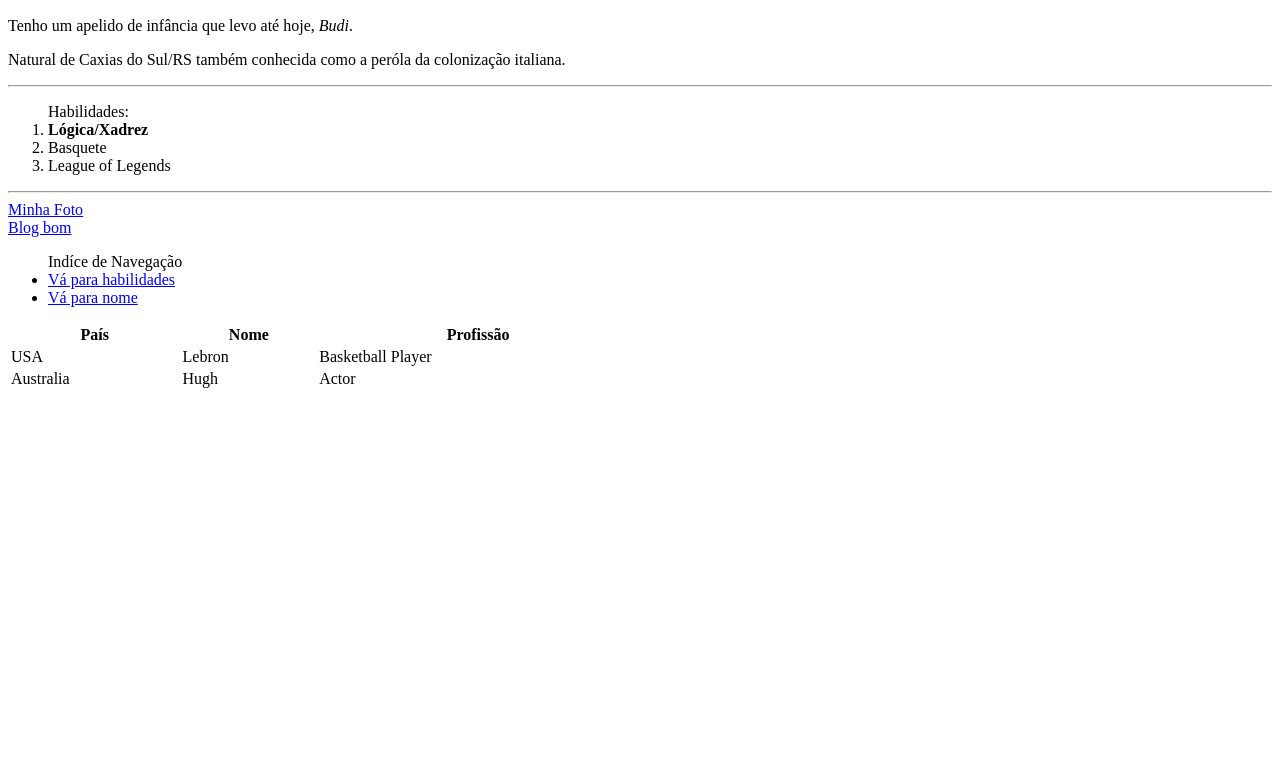
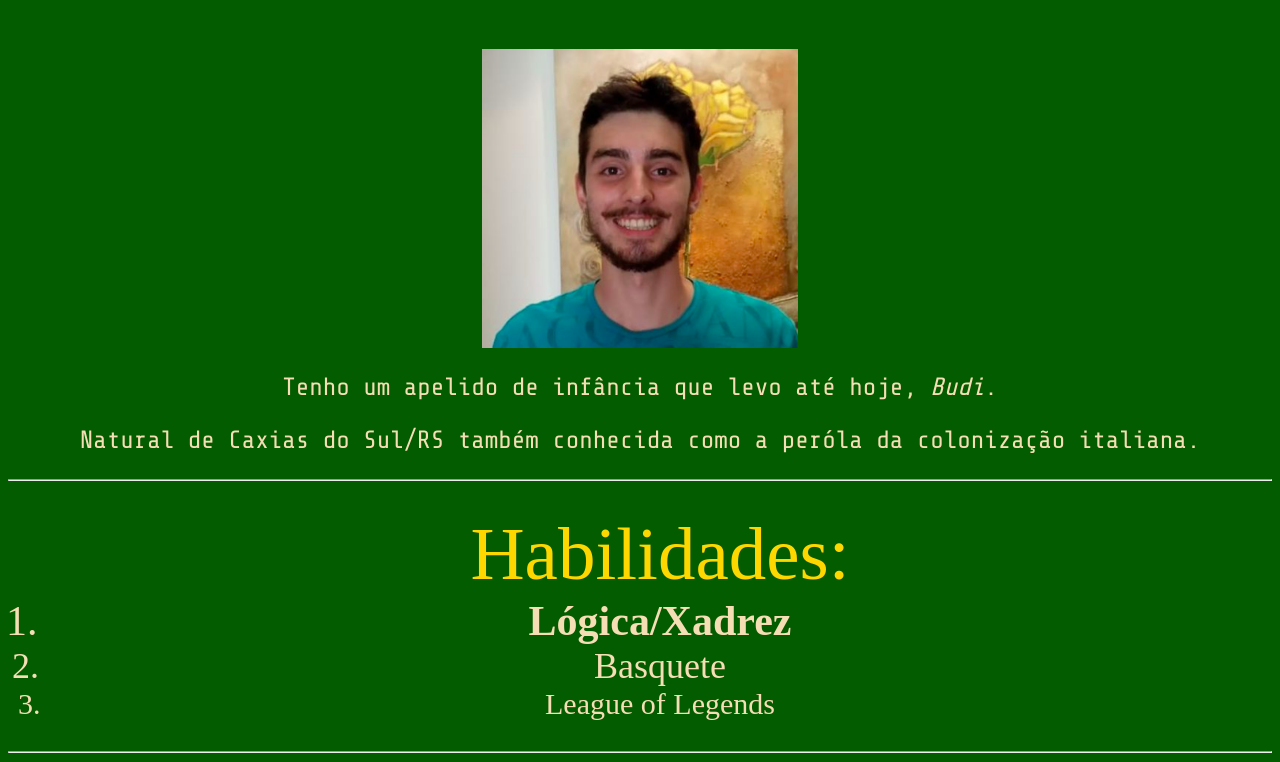
Before and after one commit to ArthurMGoulart/ArthurMGoulart.github.io, a plain HTML site: page index.html in a window 1280 px wide. Shown: the part 319-1081 px from the top of the page. Before the commit the page ends 800 px from the top, so only its background shows below. Drawn offline with nearby package versions, Linux system fonts and the light colour scheme; a web font is replaced by a local one.

Commit message:
Primeiros css do Portolio!

```diff
--- a/index.html
+++ b/index.html
@@ -5,6 +5,12 @@
     <meta http-equiv="X-UA-Compatible" content="IE=edge">
     <meta name="viewport" content="width=device-width, initial-scale=1.0">
     <title>Meu Portfólio</title>
+    <link rel="stylesheet" href="style.css">
+    <link rel="preconnect" href="https://fonts.gstatic.com">
+    <link rel="preconnect" href="https://fonts.gstatic.com">
+    <link href="https://fonts.googleapis.com/css2?family=Aladin&display=swap" rel="stylesheet">
+    <link rel="preconnect" href="https://fonts.gstatic.com">
+    <link href="https://fonts.googleapis.com/css2?family=Share+Tech+Mono&display=swap" rel="stylesheet">
 </head>
 <body>
 
@@ -14,10 +20,10 @@
     </p>
     <p>Natural de Caxias do Sul/RS também conhecida como a peróla da colonização italiana.</p>
     <hr>
-    <ol id="habilidades">Habilidades:
-        <li><strong>Lógica/Xadrez</strong></li>
-        <li>Basquete</li>
-        <li>League of Legends</li>
+    <ol id="habilidades"><span id="habilidadesTitulo">Habilidades: </span>
+        <li id="itemMaior"><strong>Lógica/Xadrez</strong></li>
+        <li id="itemMedio">Basquete</li>
+        <li id="itemPequeno">League of Legends</li>
     </ol>
     <hr>
     <a href="#eu">Minha Foto</a>
@@ -27,7 +33,7 @@
         <li><a href="#habilidades">Vá para habilidades</a></li>
         <li><a href="#nome">Vá para nome</a></li>
     </ul>
-    <table style="width:50%">
+    <table>
         <tr>
             <th>País</th>
             <th>Nome</th>
--- /dev/null
+++ b/style.css
@@ -0,0 +1,38 @@
+body{
+    background-color:rgb(3, 92, 0);
+    color:wheat;
+    font-size: 25px;
+    text-align: center;
+}
+p{
+    font-family: 'Share Tech Mono', monospace;
+}
+#nome{
+    color:whitesmoke;
+    font-family: 'Aladin', cursive;
+    font-size: 4em;
+}
+#eu{
+    display: block;
+    margin-left: auto;
+    margin-right: auto;
+    width: 25%;
+}
+#habilidades{
+    font-size: 30px;
+}
+#habilidadesTitulo{
+    font-size: 2.5em;
+    color: gold;
+}
+#itemMaior{
+    font-size: 1.4em;
+}
+#itemMedio{
+    font-size: 1.2em;
+}
+table{
+    width: 50%;
+    margin-left: auto;
+    margin-right: auto;
+}
```
